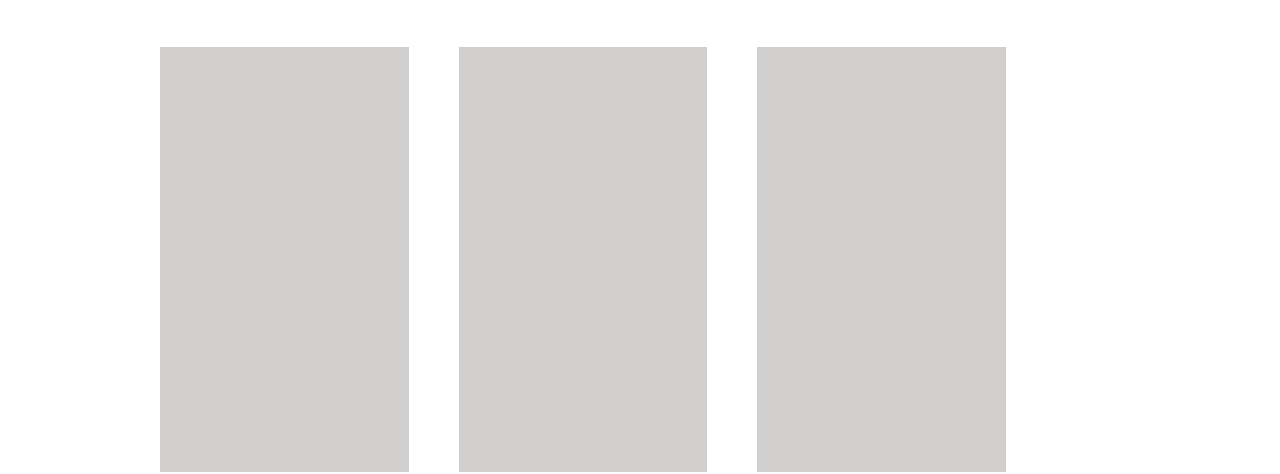
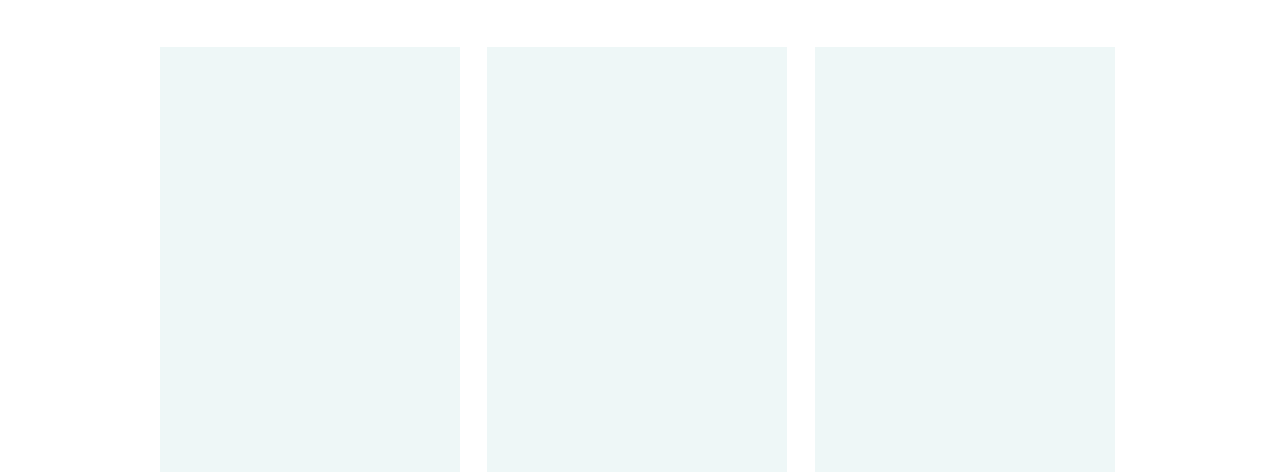
Before and after one commit to okirpane/VA, a plain HTML site: page index.html in a window 1280 px wide. Shown: the part 484-958 px from the top of the page. Drawn offline with Linux system fonts and the light colour scheme.

Commit message:
Draft 01 commit

```diff
--- a/style.css
+++ b/style.css
@@ -30,7 +30,7 @@ body{
     color: transparent;
     background: linear-gradient(to left,var(--infoGreen),var(--interact),var(--interact),var(--infoGreen));
     background-size: 1000px 100%;
-    animation: bg 25s ease-in-out infinite;
+    animation: bg 30s ease-in-out infinite;
     background-clip: text;
     -webkit-background-clip: text;
 }
@@ -68,14 +68,13 @@ body{
     background-color: var(--interact)
 }
 #featureList{
-    width: 80%;
-    display: flex;
+    width: 85%;
+    columns: 3 5px;
+    /* column-gap: 50px; */
     margin-bottom: 50px;
 }
 .ft{
-    margin-right: 50px;
-    flex: 1;
-    background-color: rgb(209, 206, 206);
+    background-color: #73bfbb1f;
     width: 300px;
     height: 425px;
 }
```
